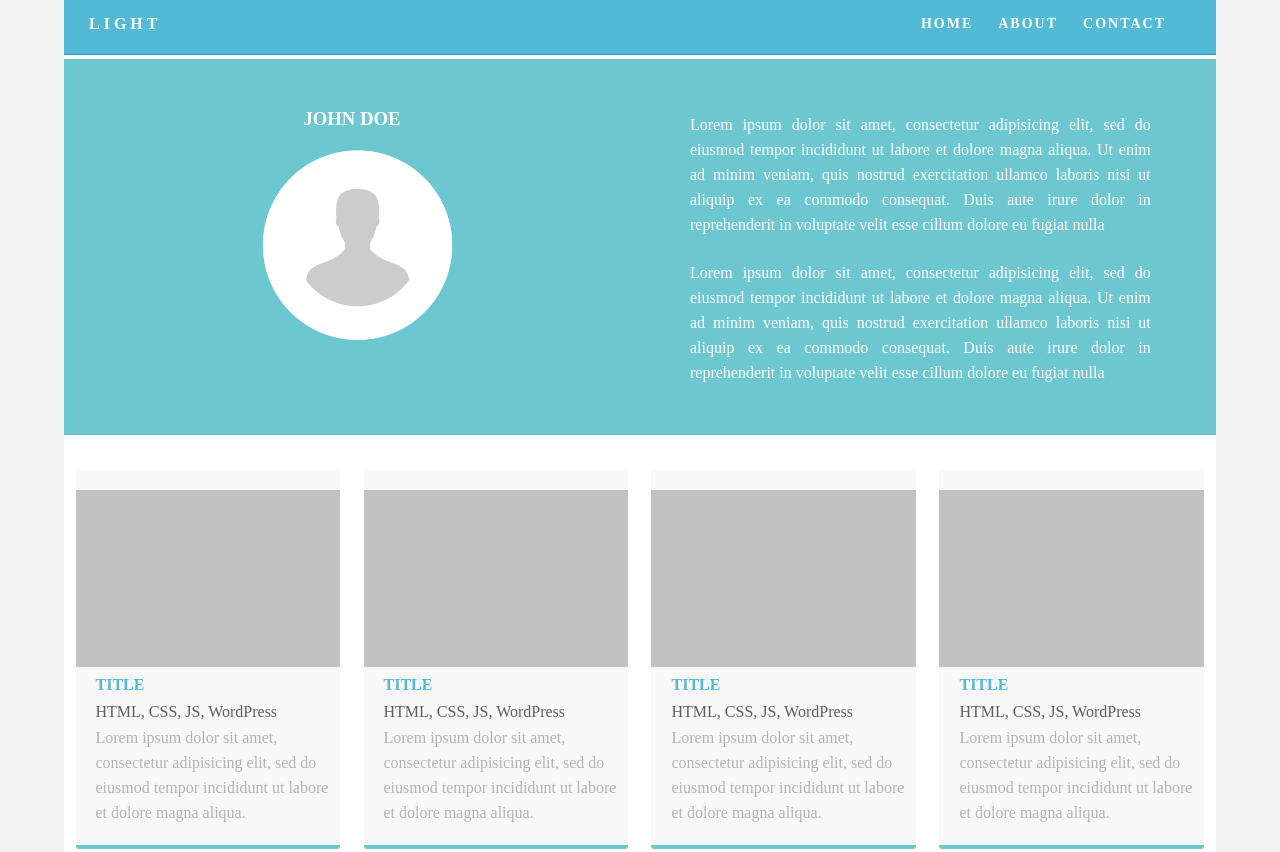
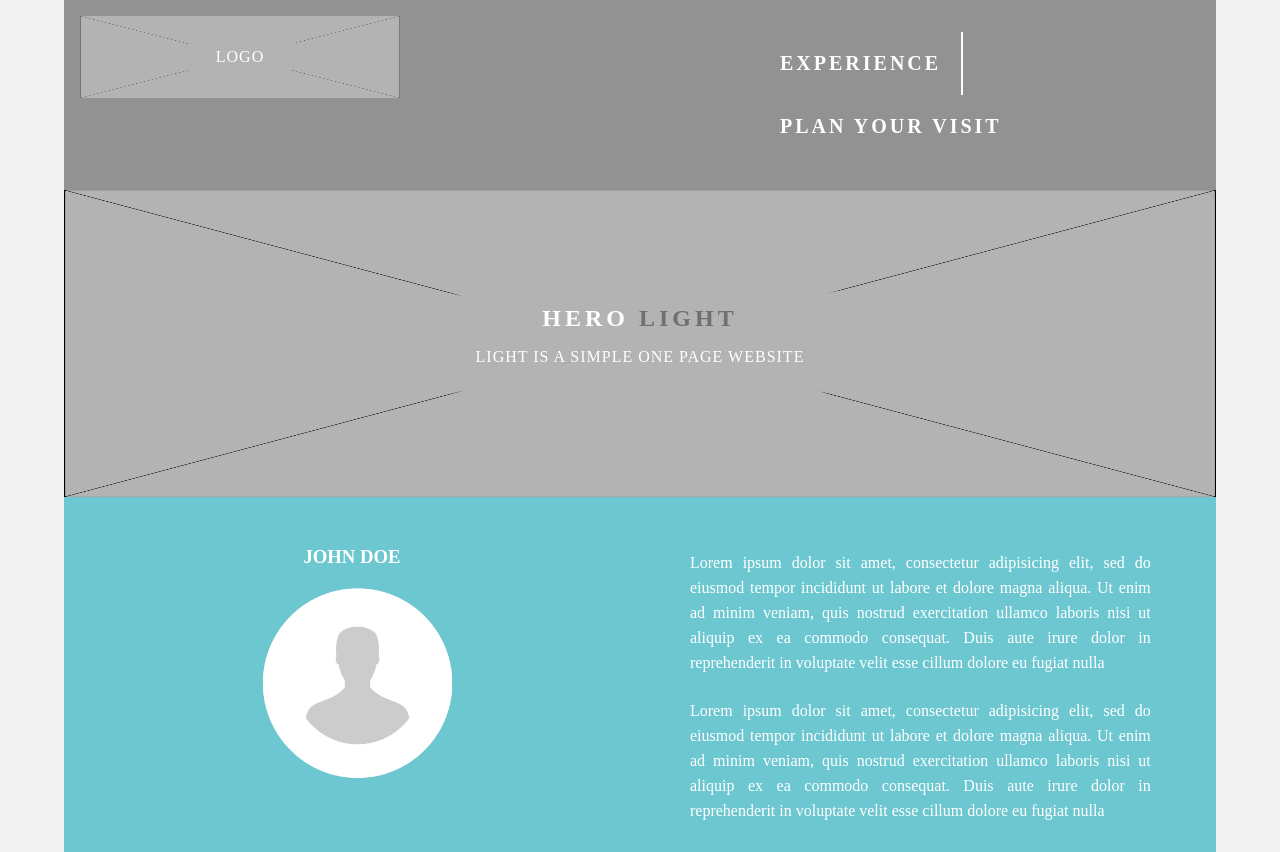
Before and after one commit to mehmetsunkur/uol-cm1040-webdev, a plain HTML site: page v1/home.html in a window 1280 px wide. Shown: the top 852 px of the page. Drawn offline with Linux system fonts and the light colour scheme.

Commit message:
place holders fixed

```diff
--- a/v1/css/main.css
+++ b/v1/css/main.css
@@ -12,29 +12,41 @@ body {
 /* Navigation */
 header {
     width: 100%;
-	height: 5%;
-    display: inline-block;
-	background-color: #52bad5;
-	border-bottom: 1px solid #2C9AB7;
+    display: -webkit-box;
+    background-color: rgba(146, 146, 146, 1.00);
 }
 
+/*
+.header-section {
+    width: 23%;
+    text-align: center;
+    float: left;
+    margin-top: 35px;
+    background-color: #F8F8F8;
+    padding-bottom: 20px;
+    margin-left: 1%;
+    margin-right: 1%;
+    border-radius: 3px;
+    padding-top: 20px;
+    border-bottom: 4px solid #6DC7D0;
+} */
 .logo {
     color: #fff;
-    font-weight: bold;
-    text-align: undefined;
-    width: 10%;
     float: left;
-    margin-top: 15px;
-    margin-left: 25px;
-    letter-spacing: 4px;
+    display: grid;
+    width: 100%;
+    margin: 1em;
+    padding: 1em;
 }
 
 nav {
     float: right;
+    padding: 1em;
     width: 50%;
-    text-align: right;
-    margin-right: 25px;
+    text-align: center;
+    margin-right: 3em;
 }
+
 header nav ul {
     list-style: none;
     float: right;
@@ -44,14 +56,79 @@ header nav ul {
 nav ul li {
     float: left;
     color: #FFFFFF;
-    font-size: 14px;
-    text-align: left;
-    margin-right: 25px;
-    letter-spacing: 2px;
+    font-size: 20px;
+    text-transform: uppercase;
+    text-align: center;
+    padding: 1em;
+    letter-spacing: 3px;
     font-weight: bold;
     transition: all 0.3s linear;
 }
-ul li a {
+
+nav ul li:not(:last-child) {
+    border-right: 2px solid;
+}
+
+
+nav ul li a {
     color: #FFFFFF;
     text-decoration: none;
 }
+
+.hero {
+    padding-top: 10%;
+    padding-bottom: 10%;
+}
+
+.hero_header {
+    color: #FFFFFF;
+    text-align: center;
+    margin-top: 0px;
+    margin-right: 0px;
+    margin-bottom: 0px;
+    margin-left: 0px;
+    letter-spacing: 4px;
+
+}
+
+.tagline {
+    text-align: center;
+    color: #FFFFFF;
+    font-weight: lighter;
+    text-transform: uppercase;
+    letter-spacing: 1px;
+}
+
+.light {
+    font-weight: bold;
+    color: #717070;
+}
+
+.background-placeholder {
+    background: url(../images/plaveholder.png);
+    background-color: #B3B3B3;
+    background-repeat: round;
+}
+
+
+.row {
+    width: 100%;
+    /* display: -webkit-box; */
+}
+
+.columns {
+    width: 25%;
+    float: left;
+    font-family: "Source Sans Pro";
+    color: #A5A5A5;
+    line-height: 24px;
+    padding-top: 10px;
+    padding-bottom: 10px;
+    text-align: justify;
+    margin-top: 15px;
+    margin-bottom: 15px;
+    padding-left: 0px;
+    padding-right: 0px;
+    margin-left: 0px;
+    margin-right: 0px;
+}
--- a/v1/home.html
+++ b/v1/home.html
@@ -1,5 +1,6 @@
 <!doctype html>
 <html>
+
 <head>
   <meta charset="utf-8">
   <meta http-equiv="X-UA-Compatible" content="IE=edge">
@@ -8,77 +9,104 @@
   <link href="css/simpleGridTemplate.css" rel="stylesheet" type="text/css">
   <link href="css/main.css" rel="stylesheet" type="text/css">
 </head>
+
 <body>
   <!-- Main Container -->
   <div class="container">
     <!-- Header -->
-  <header> <a href="">
-    <h4 class="logo">LIGHT</h4>
-    </a>
+    <header>
+      <div class="row">
+        <div style="width: 25%; float: left;">
+          <div class="logo background-placeholder">
+            <p class="tagline">LOGO</p>
+          </div>
+        </div>
+        <div style="width: 75%; float: right;">
           <nav>
             <ul>
-        <li><a href="#hero">HOME</a></li>
-        <li><a href="#about">ABOUT</a></li>
-        <li> <a href="#contact">CONTACT</a></li>
+              <li><a href="#hero">Experience</a></li>
+              <li><a href="#about">Plan Your Visit</a></li>
             </ul>
           </nav>
+        </div>
+
+      </div>
+
     </header>
-<!--   <header class="header">
-    <h4 class="logo">GRID</h4>
-  </header> -->
+
+    <section class="hero background-placeholder" id="hero">
+      <h2 class="hero_header">HERO <span class="light">LIGHT</span></h2>
+      <p class="tagline">Light is a simple one page website</p>
+    </section>
+
     <!-- Hero Section -->
     <section class="intro">
       <div class="column">
         <h3>JOHN DOE</h3>
-      <img src="images/profile.png" alt="" class="profile"> </div>
+        <img src="images/profile.png" alt="" class="profile">
+      </div>
       <div class="column">
-      <p>Lorem ipsum dolor sit amet, consectetur adipisicing elit, sed do eiusmod tempor incididunt ut labore et dolore magna aliqua. Ut enim ad minim veniam, quis nostrud exercitation ullamco laboris nisi ut aliquip ex ea commodo consequat. Duis aute irure dolor in reprehenderit in voluptate velit esse cillum dolore eu fugiat nulla </p>
-      <p>Lorem ipsum dolor sit amet, consectetur adipisicing elit, sed do eiusmod tempor incididunt ut labore et dolore magna aliqua. Ut enim ad minim veniam, quis nostrud exercitation ullamco laboris nisi ut aliquip ex ea commodo consequat. Duis aute irure dolor in reprehenderit in voluptate velit esse cillum dolore eu fugiat nulla</p>
+        <p>Lorem ipsum dolor sit amet, consectetur adipisicing elit, sed do eiusmod tempor incididunt ut labore et
+          dolore magna aliqua. Ut enim ad minim veniam, quis nostrud exercitation ullamco laboris nisi ut aliquip ex ea
+          commodo consequat. Duis aute irure dolor in reprehenderit in voluptate velit esse cillum dolore eu fugiat
+          nulla </p>
+        <p>Lorem ipsum dolor sit amet, consectetur adipisicing elit, sed do eiusmod tempor incididunt ut labore et
+          dolore magna aliqua. Ut enim ad minim veniam, quis nostrud exercitation ullamco laboris nisi ut aliquip ex ea
+          commodo consequat. Duis aute irure dolor in reprehenderit in voluptate velit esse cillum dolore eu fugiat
+          nulla</p>
       </div>
     </section>
     <!-- Stats Gallery Section -->
     <div class="gallery">
-    <div class="thumbnail"> <a href="#"><img src="bkg_06.jpg" alt="" width="2000" class="cards"/></a>
+      <div class="thumbnail"> <a href="#"><img src="bkg_06.jpg" alt="" width="2000" class="cards" /></a>
         <h4>TITLE</h4>
         <p class="tag">HTML, CSS, JS, WordPress</p>
-      <p class="text_column">Lorem ipsum dolor sit amet, consectetur adipisicing elit, sed do eiusmod tempor incididunt ut labore et dolore magna aliqua.</p>
+        <p class="text_column">Lorem ipsum dolor sit amet, consectetur adipisicing elit, sed do eiusmod tempor
+          incididunt ut labore et dolore magna aliqua.</p>
       </div>
-    <div class="thumbnail"> <a href="#"><img src="bkg_06.jpg" alt="" width="2000" class="cards"/></a>
+      <div class="thumbnail"> <a href="#"><img src="bkg_06.jpg" alt="" width="2000" class="cards" /></a>
         <h4>TITLE</h4>
         <p class="tag">HTML, CSS, JS, WordPress</p>
-      <p class="text_column">Lorem ipsum dolor sit amet, consectetur adipisicing elit, sed do eiusmod tempor incididunt ut labore et dolore magna aliqua.</p>
+        <p class="text_column">Lorem ipsum dolor sit amet, consectetur adipisicing elit, sed do eiusmod tempor
+          incididunt ut labore et dolore magna aliqua.</p>
       </div>
-    <div class="thumbnail"> <a href="#"><img src="bkg_06.jpg" alt="" width="2000" class="cards"/></a>
+      <div class="thumbnail"> <a href="#"><img src="bkg_06.jpg" alt="" width="2000" class="cards" /></a>
         <h4>TITLE</h4>
         <p class="tag">HTML, CSS, JS, WordPress</p>
-      <p class="text_column">Lorem ipsum dolor sit amet, consectetur adipisicing elit, sed do eiusmod tempor incididunt ut labore et dolore magna aliqua.</p>
+        <p class="text_column">Lorem ipsum dolor sit amet, consectetur adipisicing elit, sed do eiusmod tempor
+          incididunt ut labore et dolore magna aliqua.</p>
       </div>
-    <div class="thumbnail"> <a href="#"><img src="bkg_06.jpg" alt="" width="2000" class="cards"/></a>
+      <div class="thumbnail"> <a href="#"><img src="bkg_06.jpg" alt="" width="2000" class="cards" /></a>
         <h4>TITLE</h4>
         <p class="tag">HTML, CSS, JS, WordPress</p>
-      <p class="text_column">Lorem ipsum dolor sit amet, consectetur adipisicing elit, sed do eiusmod tempor incididunt ut labore et dolore magna aliqua.</p>
+        <p class="text_column">Lorem ipsum dolor sit amet, consectetur adipisicing elit, sed do eiusmod tempor
+          incididunt ut labore et dolore magna aliqua.</p>
       </div>
     </div>
     <div class="gallery">
-    <div class="thumbnail"> <a href="#"><img src="bkg_06.jpg" alt="" width="2000" class="cards"/></a>
+      <div class="thumbnail"> <a href="#"><img src="bkg_06.jpg" alt="" width="2000" class="cards" /></a>
         <h4>TITLE</h4>
         <p class="tag">HTML, CSS, JS, WordPress</p>
-      <p class="text_column">Lorem ipsum dolor sit amet, consectetur adipisicing elit, sed do eiusmod tempor incididunt ut labore et dolore magna aliqua.</p>
+        <p class="text_column">Lorem ipsum dolor sit amet, consectetur adipisicing elit, sed do eiusmod tempor
+          incididunt ut labore et dolore magna aliqua.</p>
       </div>
-    <div class="thumbnail"> <a href="#"><img src="bkg_06.jpg" alt="" width="2000" class="cards"/></a>
+      <div class="thumbnail"> <a href="#"><img src="bkg_06.jpg" alt="" width="2000" class="cards" /></a>
         <h4>TITLE</h4>
         <p class="tag">HTML, CSS, JS, WordPress</p>
-      <p class="text_column">Lorem ipsum dolor sit amet, consectetur adipisicing elit, sed do eiusmod tempor incididunt ut labore et dolore magna aliqua.</p>
+        <p class="text_column">Lorem ipsum dolor sit amet, consectetur adipisicing elit, sed do eiusmod tempor
+          incididunt ut labore et dolore magna aliqua.</p>
       </div>
-    <div class="thumbnail"> <a href="#"><img src="bkg_06.jpg" alt="" width="2000" class="cards"/></a>
+      <div class="thumbnail"> <a href="#"><img src="bkg_06.jpg" alt="" width="2000" class="cards" /></a>
         <h4>TITLE</h4>
         <p class="tag">HTML, CSS, JS, WordPress</p>
-      <p class="text_column">Lorem ipsum dolor sit amet, consectetur adipisicing elit, sed do eiusmod tempor incididunt ut labore et dolore magna aliqua.</p>
+        <p class="text_column">Lorem ipsum dolor sit amet, consectetur adipisicing elit, sed do eiusmod tempor
+          incididunt ut labore et dolore magna aliqua.</p>
       </div>
-    <div class="thumbnail"> <a href="#"><img src="bkg_06.jpg" alt="" width="2000" class="cards"/></a>
+      <div class="thumbnail"> <a href="#"><img src="bkg_06.jpg" alt="" width="2000" class="cards" /></a>
         <h4>TITLE</h4>
         <p class="tag">HTML, CSS, JS, WordPress</p>
-      <p class="text_column">Lorem ipsum dolor sit amet, consectetur adipisicing elit, sed do eiusmod tempor incididunt ut labore et dolore magna aliqua.</p>
+        <p class="text_column">Lorem ipsum dolor sit amet, consectetur adipisicing elit, sed do eiusmod tempor
+          incididunt ut labore et dolore magna aliqua.</p>
       </div>
     </div>
     <!-- Footer Section -->
@@ -91,4 +119,5 @@
   </div>
   <!-- Main Container Ends -->
 </body>
+
 </html>
```
Also changed, not shown: v1/images/plaveholder.png (added). Lines whose indentation alone changed are shown as unchanged.
